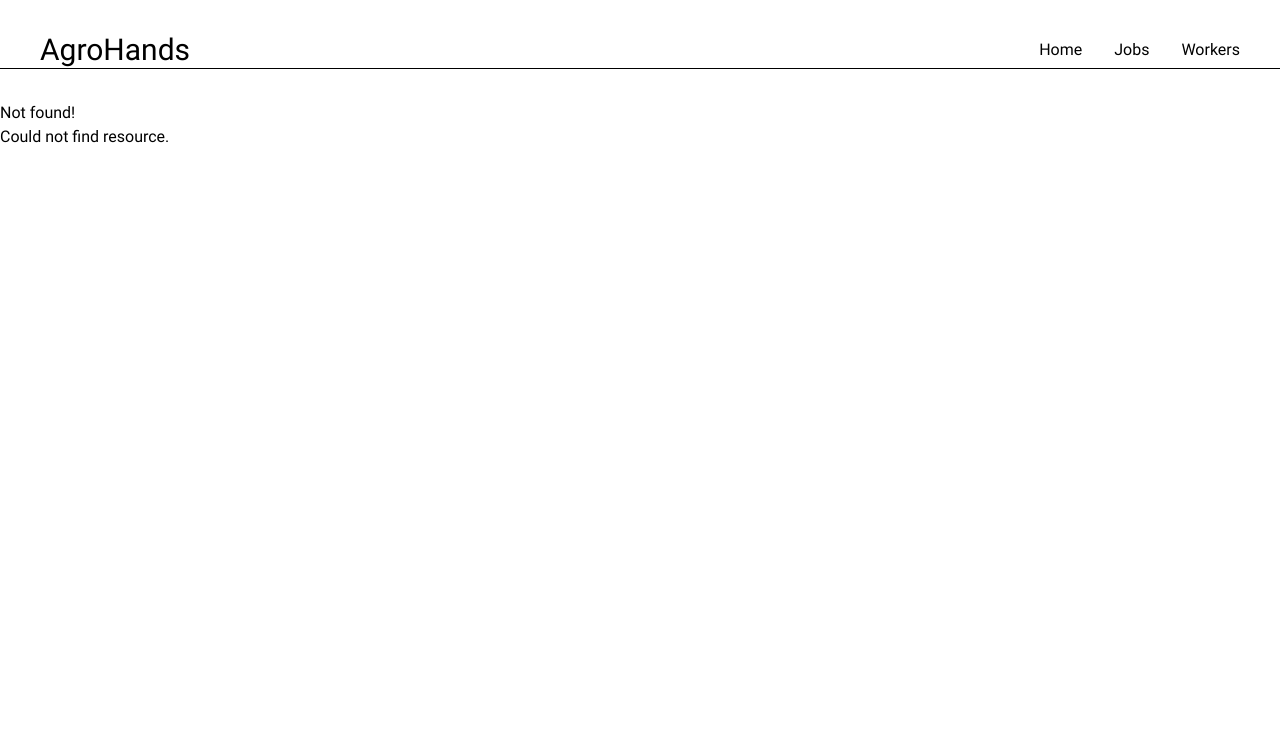
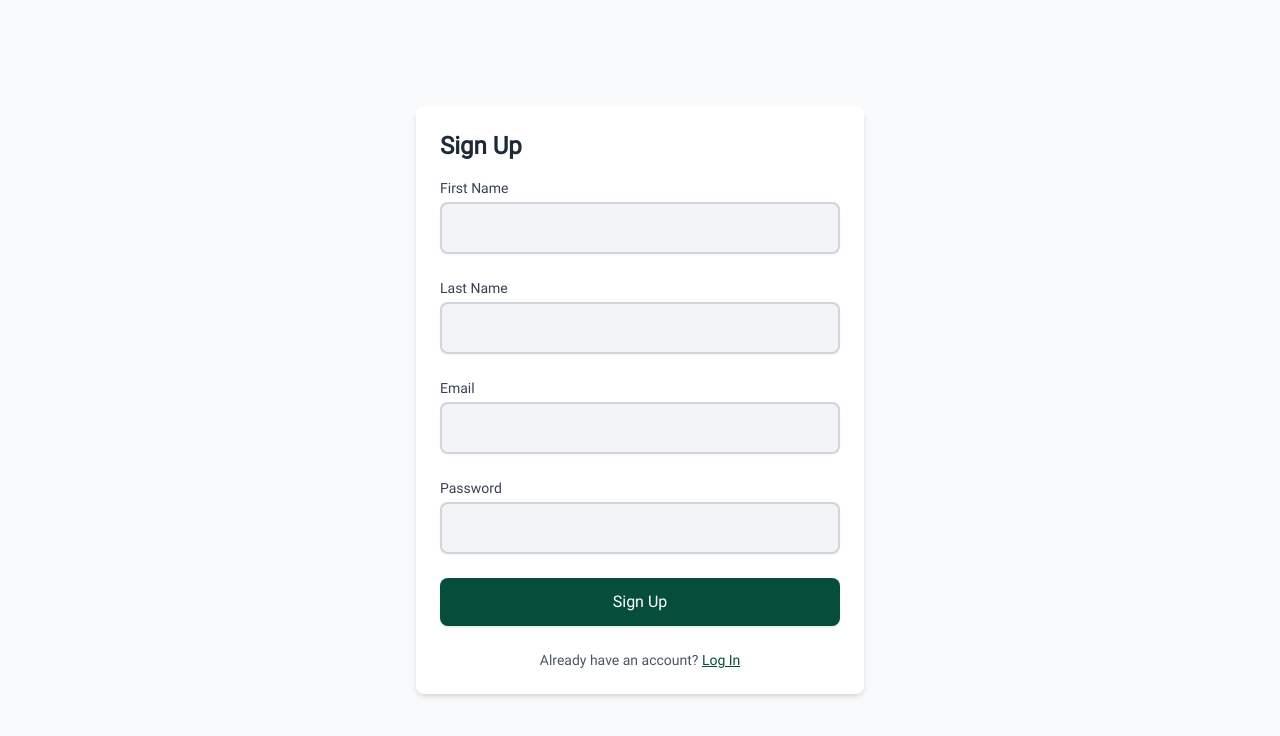
Before and after one commit to tsatsarisg/agrohands, a React (Vite) app in the folder frontend/: page /signup in a window 1280 px wide. Before the commit this address had no page. Shown: the top 736 px of the page. Built offline with nearby package versions, Linux system fonts and the light colour scheme.

Commit message:
[feat] signup login pages

```diff
--- /dev/null
+++ b/frontend/src/features/Auth/Auth.module.css
@@ -0,0 +1,19 @@
+.authForm {
+  @apply space-y-6;
+}
+
+.formField {
+  @apply space-y-1;
+}
+
+.formLabel {
+  @apply block text-sm font-medium text-gray-700;
+}
+
+.formInput {
+  @apply mt-1 block w-full px-4 py-3 text-gray-900 bg-gray-100 border-2 border-gray-300 rounded-lg shadow-sm focus:outline-none focus:ring-emerald-900 focus:border-emerald-900;
+}
+
+.submitButton {
+  @apply w-full bg-emerald-900 text-white py-3 rounded-lg shadow hover:bg-emerald-900 focus:outline-none focus:ring-2 focus:ring-emerald-900 focus:ring-offset-1;
+}
--- /dev/null
+++ b/frontend/src/features/Auth/Login/Login.tsx
@@ -0,0 +1,43 @@
+import styles from "../Auth.module.css";
+
+const Login = () => {
+  const handleSubmit = (e: React.FormEvent) => {
+    e.preventDefault();
+    console.log("Signup Data:");
+    // Handle signup logic
+  };
+
+  return (
+    <form onSubmit={handleSubmit} className={styles.authForm}>
+      <div className={styles.formField}>
+        <label htmlFor="email" className={styles.formLabel}>
+          Email
+        </label>
+        <input
+          type="email"
+          name="email"
+          id="email"
+          className={styles.formInput}
+          required
+        />
+      </div>
+      <div className={styles.formField}>
+        <label htmlFor="password" className={styles.formLabel}>
+          Password
+        </label>
+        <input
+          type="password"
+          name="password"
+          id="password"
+          className={styles.formInput}
+          required
+        />
+      </div>
+      <button type="submit" className={styles.submitButton}>
+        Sign Up
+      </button>
+    </form>
+  );
+};
+
+export default Login;
--- /dev/null
+++ b/frontend/src/features/Auth/Signup/Signup.tsx
@@ -0,0 +1,68 @@
+import styles from "../Auth.module.css";
+
+const Signup = () => {
+  const handleSubmit = (e: React.FormEvent) => {
+    e.preventDefault();
+    console.log("Signup Data:");
+    // Handle signup logic
+  };
+
+  return (
+    <form onSubmit={handleSubmit} className={styles.authForm}>
+      <div className={styles.formField}>
+        <label htmlFor="firstName" className={styles.formLabel}>
+          First Name
+        </label>
+        <input
+          type="text"
+          name="firstName"
+          id="firstName"
+          className={styles.formInput}
+          required
+        />
+      </div>
+      <div className={styles.formField}>
+        <label htmlFor="lastName" className={styles.formLabel}>
+          Last Name
+        </label>
+        <input
+          type="text"
+          name="lastName"
+          id="lastName"
+          className={styles.formInput}
+          required
+        />
+      </div>
+
+      <div className={styles.formField}>
+        <label htmlFor="email" className={styles.formLabel}>
+          Email
+        </label>
+        <input
+          type="email"
+          name="email"
+          id="email"
+          className={styles.formInput}
+          required
+        />
+      </div>
+      <div className={styles.formField}>
+        <label htmlFor="password" className={styles.formLabel}>
+          Password
+        </label>
+        <input
+          type="password"
+          name="password"
+          id="password"
+          className={styles.formInput}
+          required
+        />
+      </div>
+      <button type="submit" className={styles.submitButton}>
+        Sign Up
+      </button>
+    </form>
+  );
+};
+
+export default Signup;
--- a/frontend/src/features/Workers/EditWorker/EditWorker.module.css
+++ b/frontend/src/features/Workers/EditWorker/EditWorker.module.css
@@ -1,4 +1,4 @@
-form {
+.workerForm {
   width: 90%;
   max-width: 40rem;
   margin: 3rem auto;
--- a/frontend/src/features/Workers/EditWorker/EditWorker.tsx
+++ b/frontend/src/features/Workers/EditWorker/EditWorker.tsx
@@ -18,7 +18,7 @@ const EditWorkerProfile = () => {
   };
 
   return (
-    <Form method={"post"}>
+    <Form method={"post"} className={classes.workerForm}>
       <h2 className={classes.formTitle}>WORKER PROFILE EDIT</h2>
 
       <div className={classes.controlRow}>
--- /dev/null
+++ b/frontend/src/layouts/AuthLayout/AuthLayout.module.css
@@ -0,0 +1,19 @@
+.pageContainer {
+  @apply min-h-screen flex items-center justify-center bg-gray-50;
+}
+
+.authCard {
+  @apply w-full max-w-md p-6 bg-white rounded-lg shadow-md;
+}
+
+.authHeader {
+  @apply text-2xl font-semibold text-gray-800 mb-4;
+}
+
+.toggleText {
+  @apply text-sm text-gray-600 mt-6 text-center;
+}
+
+.toggleLink {
+  @apply text-emerald-900 underline font-medium focus:outline-none;
+}
--- /dev/null
+++ b/frontend/src/layouts/AuthLayout/AuthLayout.tsx
@@ -0,0 +1,38 @@
+import { Outlet, Link, useLocation } from "react-router";
+import styles from "./AuthLayout.module.css";
+
+const AuthLayout = () => {
+  const location = useLocation();
+
+  const isLoginPage = location.pathname.endsWith("/login");
+  const isSignupPage = location.pathname.endsWith("/signup");
+  return (
+    <div className={styles.pageContainer}>
+      <div className={styles.authCard}>
+        <h1 className={styles.authHeader}>
+          {isLoginPage ? "Log In" : "Sign Up"}
+        </h1>
+        <Outlet />
+
+        {isLoginPage && (
+          <p className={styles.toggleText}>
+            Don’t have an account?{" "}
+            <Link to="/signup" className={styles.toggleLink}>
+              Sign Up
+            </Link>
+          </p>
+        )}
+        {isSignupPage && (
+          <p className={styles.toggleText}>
+            Already have an account?{" "}
+            <Link to="/login" className={styles.toggleLink}>
+              Log In
+            </Link>
+          </p>
+        )}
+      </div>
+    </div>
+  );
+};
+
+export default AuthLayout;
```
Also changed, not shown: frontend/src/App.tsx (+11 -0 lines).
